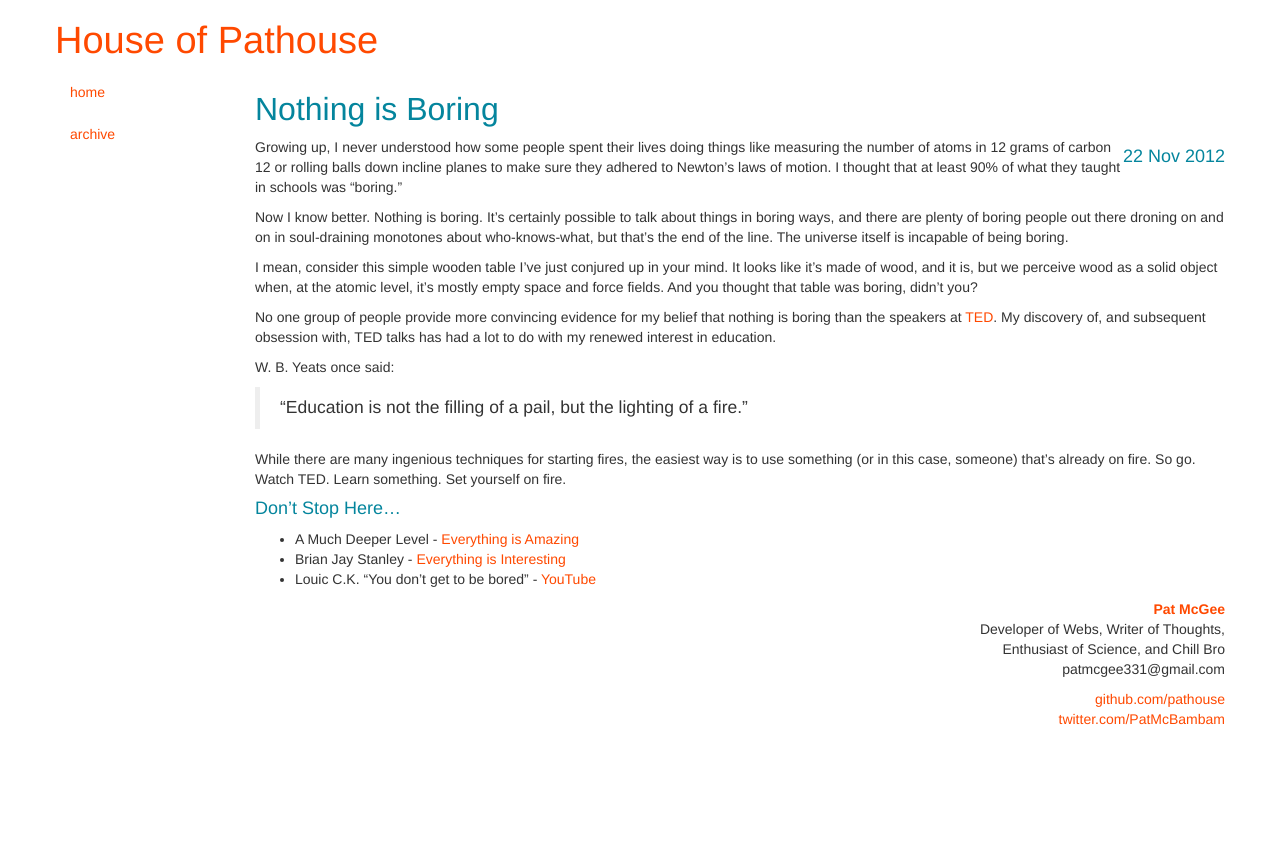
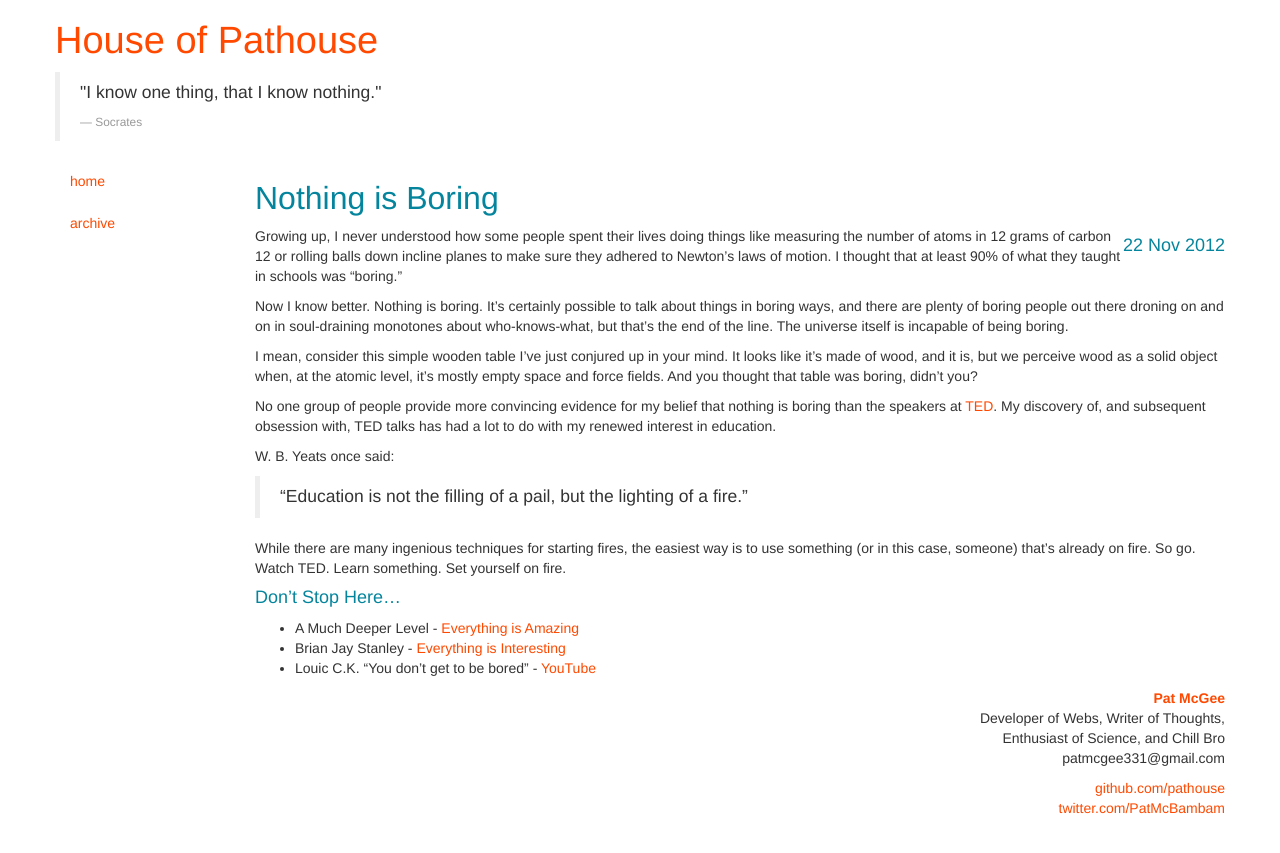
Before and after one commit to pathouse/pathouse.github.io, a Jekyll site: the page built from _posts/2012-11-22-nothing-is-boring.markdown, in a window 1280 px wide. Shown: the top 853 px of the page. Built offline with Jekyll 4.4.1, drawn with Linux system fonts in a browser that asks for light colours.

Commit message:
add quote

```diff
--- a/_posts/2012-11-22-nothing-is-boring.markdown
+++ b/_posts/2012-11-22-nothing-is-boring.markdown
@@ -4,6 +4,8 @@ title: "Nothing is Boring"
 date: 2012-11-22 14:01:45
 categories: brainfart front
 tags: education apathy excitement passion technology TED thanksgiving
+op-quote: "I know one thing, that I know nothing."
+op-quote-sp: "Socrates"
 ---
 
 Growing up, I never understood how some people spent their lives doing things like measuring the number of atoms in 12 grams of carbon 12 or rolling balls down incline planes to make sure they adhered to Newton’s laws of motion. I thought that at least 90% of what they taught in schools was “boring.”
```
